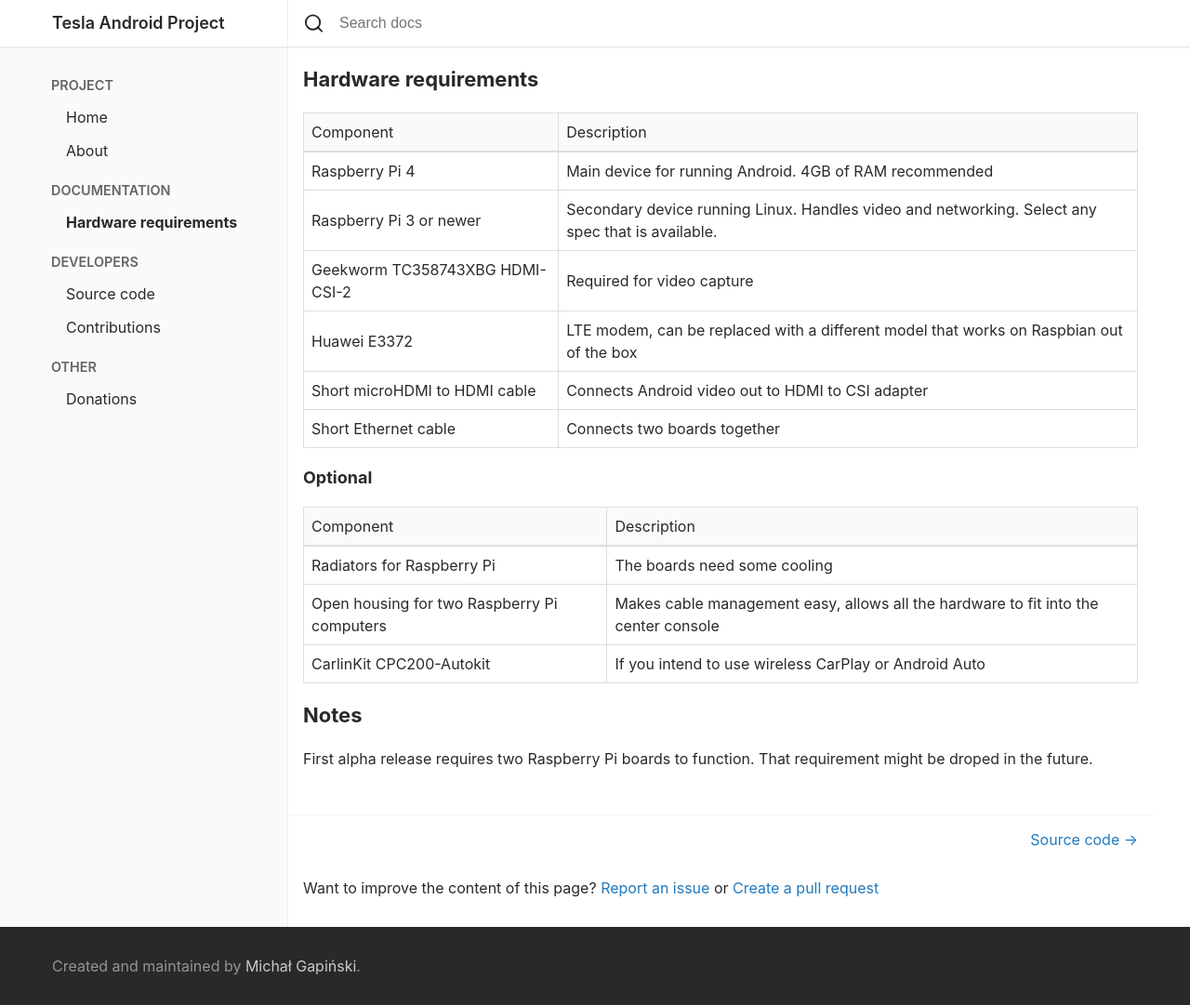
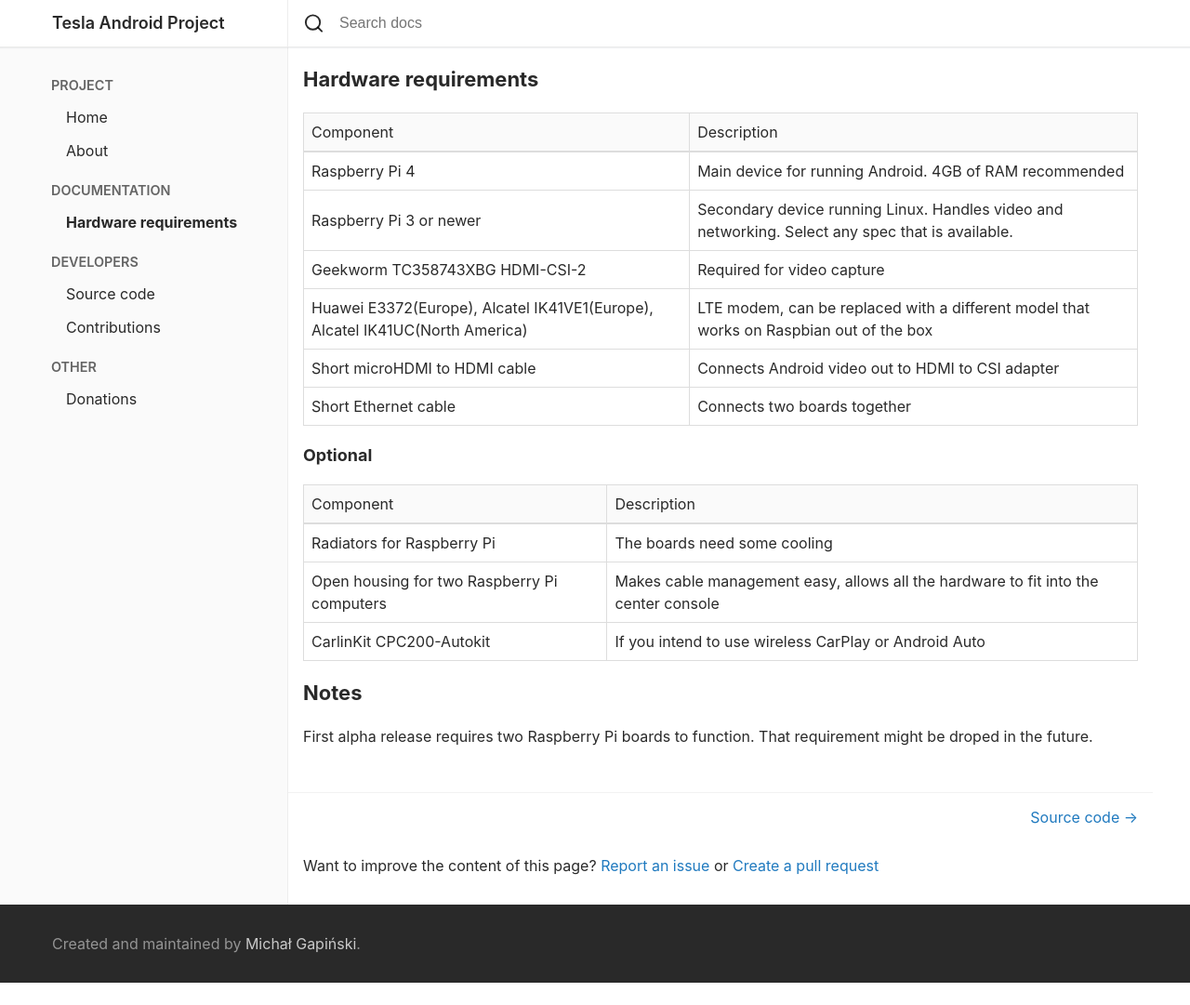
Before and after one commit to tesla-android/tesla-android.github.io, a Jekyll site: the page built from hardware-requirements.md, in a window 1280 px wide. Shown: the whole page at 93% size. Built offline with Jekyll 4.4.1, drawn with Linux system fonts in a browser that asks for light colours; our own code applies the rules of GitHub Pages for plain Markdown files; after the commit the page ends 1057 px from its top, so only the background shows below that.

Commit message:
Added LTE stick for North America

```diff
--- a/hardware-requirements.md
+++ b/hardware-requirements.md
@@ -5,7 +5,7 @@
 | Raspberry Pi 4 | Main device for running Android. 4GB of RAM recommended |
 | Raspberry Pi 3 or newer | Secondary device running Linux. Handles video and networking. Select any spec that is available. |
 | Geekworm TC358743XBG HDMI-CSI-2| Required for video capture |
-| Huawei E3372 | LTE modem, can be replaced with a different model that works on Raspbian out of the box |
+| Huawei E3372(Europe), Alcatel IK41VE1(Europe), Alcatel IK41UC(North America) | LTE modem, can be replaced with a different model that works on Raspbian out of the box |
 | Short microHDMI to HDMI cable | Connects Android video out to HDMI to CSI adapter |
 | Short Ethernet cable | Connects two boards together |
 
```
